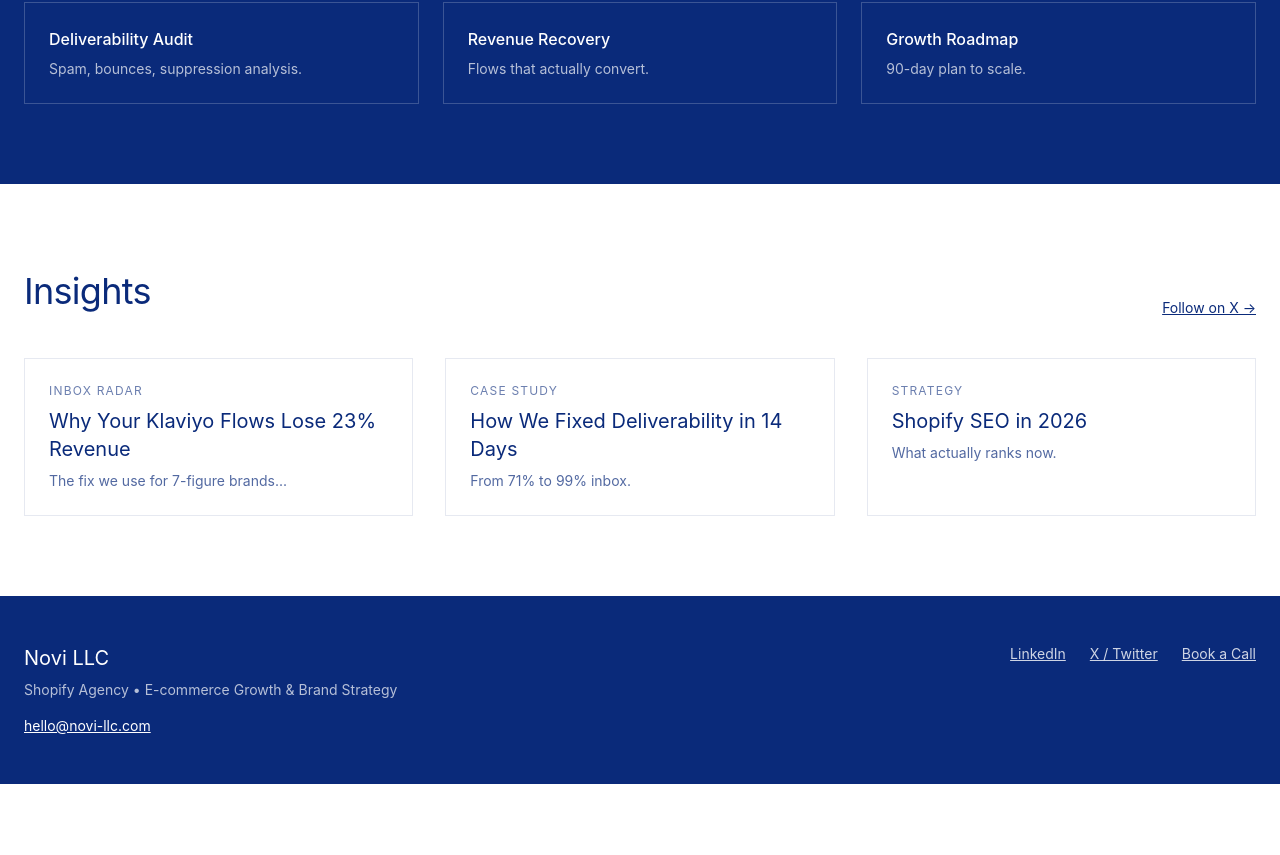
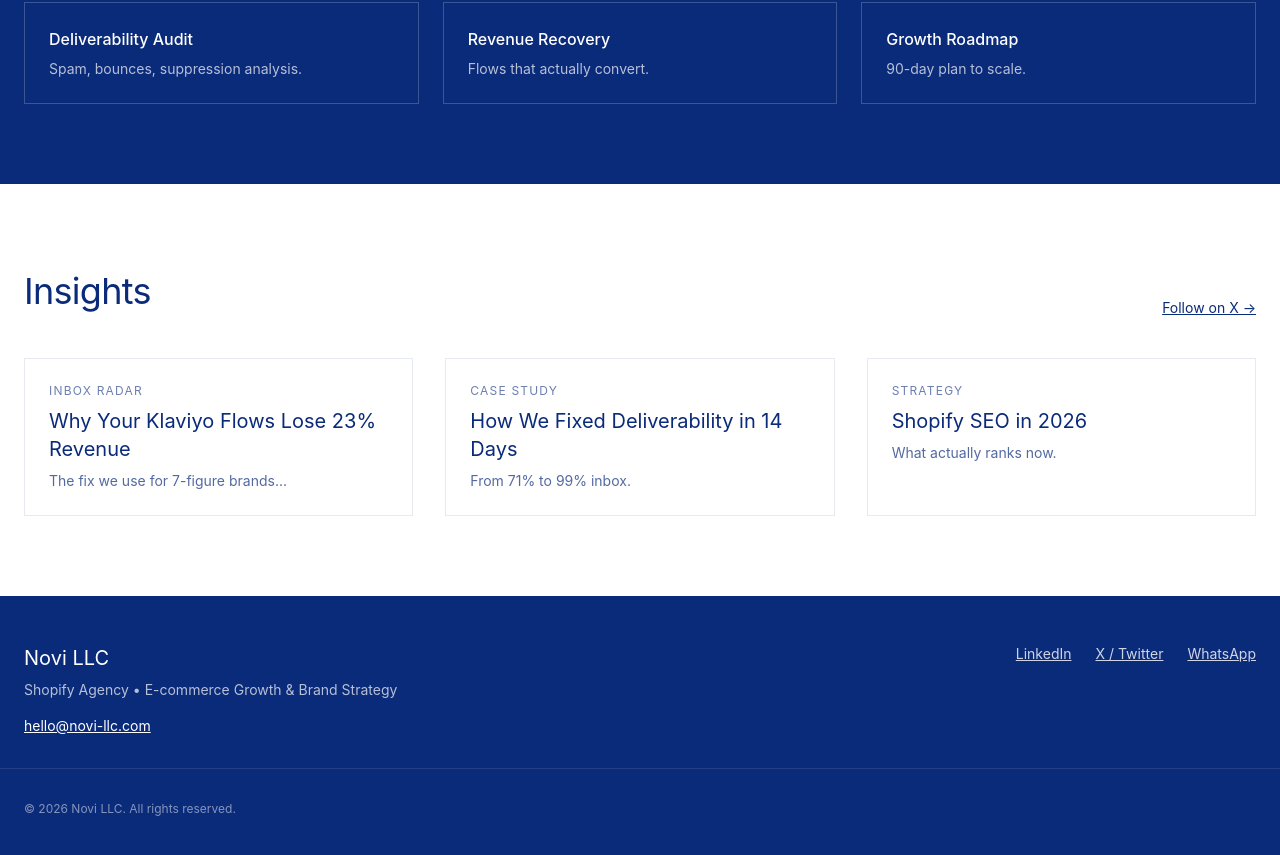
Before and after one commit to NOVI-I6699-cmd/portfolio-starter-kit, a Next.js app: page / in a window 1280 px wide. Shown: the part 821-1676 px from the top of the page. Before the commit the page ends 1605 px from the top, so only its background shows below. Built offline with nearby package versions, Linux system fonts and the light colour scheme.

Commit message:
Update page.tsx

```diff
--- a/app/page.tsx
+++ b/app/page.tsx
@@ -1,9 +1,10 @@
 import AuditForm from '@/components/AuditForm'
+import WhatsAppButton from '@/components/WhatsAppButton'
 
 export default function Home() {
   return (
     <main>
-      {/* HEADER */}
+      {/* HEADER - #0A2A7A */}
       <header className="bg-[#0A2A7A] text-white sticky top-0 z-50">
         <div className="max-w-7xl mx-auto px-6 py-4 flex justify-between items-center">
           <span className="font-[var(--font-playfair)] text-[22px] tracking-[-0.02em] font-medium">Novi LLC</span>
@@ -26,7 +27,7 @@ export default function Home() {
           <p className="mt-6 text-[18px] leading-7 text-[#0A2A7A]/80 font-[var(--font-inter)]">
             Shopify Agency focused on e-commerce growth & brand strategy. We audit, optimize, and scale your store.
           </p>
-          <div className="mt-8 flex gap-4">
+          <div className="mt-8 flex gap-4 font-[var(--font-inter)]">
             <a href="mailto:hello@novi-llc.com" className="bg-[#0A2A7A] text-white px-6 py-3 text-sm font-medium">hello@novi-llc.com</a>
             <a href="https://www.linkedin.com/in/floran-novi-llc/" target="_blank" className="border border-[#0A2A7A] text-[#0A2A7A] px-6 py-3 text-sm font-medium">LinkedIn</a>
           </div>
@@ -51,7 +52,7 @@ export default function Home() {
       <section id="blog" className="max-w-7xl mx-auto px-6 py-20">
         <div className="flex justify-between items-end">
           <h2 className="font-[var(--font-playfair)] text-[36px] text-[#0A2A7A] tracking-[-0.02em]">Insights</h2>
-          <a href="https://x.com/novi_llc" target="_blank" className="text-sm underline text-[#0A2A7A]">Follow on X →</a>
+          <a href="https://x.com/novi_llc" target="_blank" className="text-sm underline text-[#0A2A7A] font-[var(--font-inter)]">Follow on X →</a>
         </div>
         <div className="mt-10 grid md:grid-cols-3 gap-8 font-[var(--font-inter)]">
           <article className="border border-[#0A2A7A]/10 p-6 hover:border-[#0A2A7A]/30 transition"><p className="text-xs uppercase tracking-widest opacity-60">Inbox Radar</p><h3 className="mt-2 font-[var(--font-playfair)] text-xl text-[#0A2A7A]">Why Your Klaviyo Flows Lose 23% Revenue</h3><p className="mt-2 text-sm opacity-70">The fix we use for 7-figure brands...</p></article>
@@ -60,7 +61,7 @@ export default function Home() {
         </div>
       </section>
 
-      {/* FOOTER - Official */}
+      {/* FOOTER */}
       <footer className="bg-[#0A2A7A] text-white py-12 font-[var(--font-inter)]">
         <div className="max-w-7xl mx-auto px-6 flex flex-col md:flex-row justify-between gap-8">
           <div>
@@ -71,10 +72,15 @@ export default function Home() {
           <div className="flex gap-6 text-sm text-white/80">
             <a href="https://www.linkedin.com/in/floran-novi-llc/" target="_blank" className="hover:text-white underline">LinkedIn</a>
             <a href="https://x.com/novi_llc" target="_blank" className="hover:text-white underline">X / Twitter</a>
-            <a href="mailto:hello@novi-llc.com" className="hover:text-white underline">Book a Call</a>
+            <a href="https://wa.me/233243876362" target="_blank" className="hover:text-white underline">WhatsApp</a>
           </div>
         </div>
+        <div className="max-w-7xl mx-auto px-6 mt-8 pt-8 border-t border-white/10 text-xs text-white/50">
+          © 2026 Novi LLC. All rights reserved.
+        </div>
       </footer>
+
+      <WhatsAppButton />
     </main>
   )
 }
```
